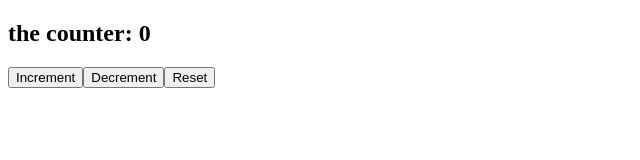
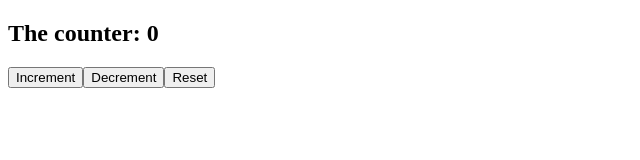
Before and after one commit to GiuseppeCrimi99/REACT, a React (Vite) app in the folder my-app/: page / in a window 1280 px wide. Shown: the top 160 px of the page, without its empty margins (0-640 px from the left). Built offline with nearby package versions, Linux system fonts and the light colour scheme.

Commit message:
second exercise of useState2

```diff
--- a/my-app/src/App.jsx
+++ b/my-app/src/App.jsx
@@ -5,7 +5,7 @@ export function App (){
         <div>
 
 
-            <Counter />
+        <Counter/>
 
         </div>
     )
--- a/my-app/src/Counter.jsx
+++ b/my-app/src/Counter.jsx
@@ -1,5 +1,8 @@
 import { useState } from "react";
 import { Button } from "./Button";
+import { CounterDisplay } from "./CounterDisplay";
+
+
 export function Counter({initialValue= 0 }){
 
 
@@ -16,7 +19,7 @@ export function Counter({initialValue= 0 }){
     }
     return (
         <div>
-            <h2>the counter: {counter}</h2>
+             <CounterDisplay count={counter} />
             <Button onClick={Increment}label="Increment"/>
             <Button onClick={Decrement}label="Decrement"/>
             <Button onClick={Reset}label="Reset"/>
@@ -24,6 +27,3 @@ export function Counter({initialValue= 0 }){
         </div>
     )
 }
-
-// Quando si chiama la funzione "setter" per incrementare il contatore, il parametro deve essere una funzione o un valore immediato? Perché?
-// il parametro deve essere una funzione perchè è di valore asincrona
--- /dev/null
+++ b/my-app/src/CounterDisplay.jsx
@@ -0,0 +1,5 @@
+import React from "react";
+
+export function CounterDisplay({ count }) {
+    return <h2>The counter: {count}</h2>;
+  }
```
